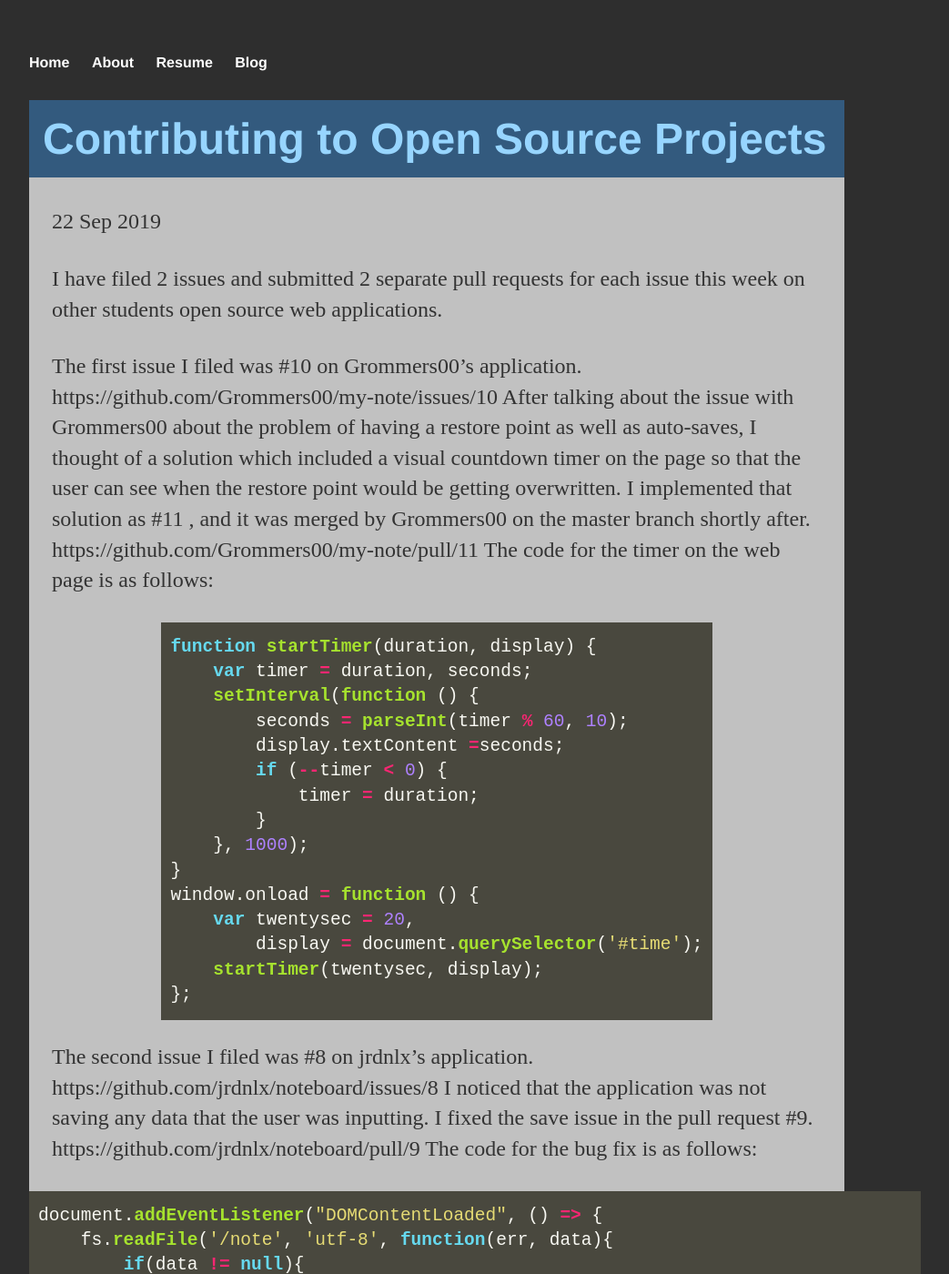
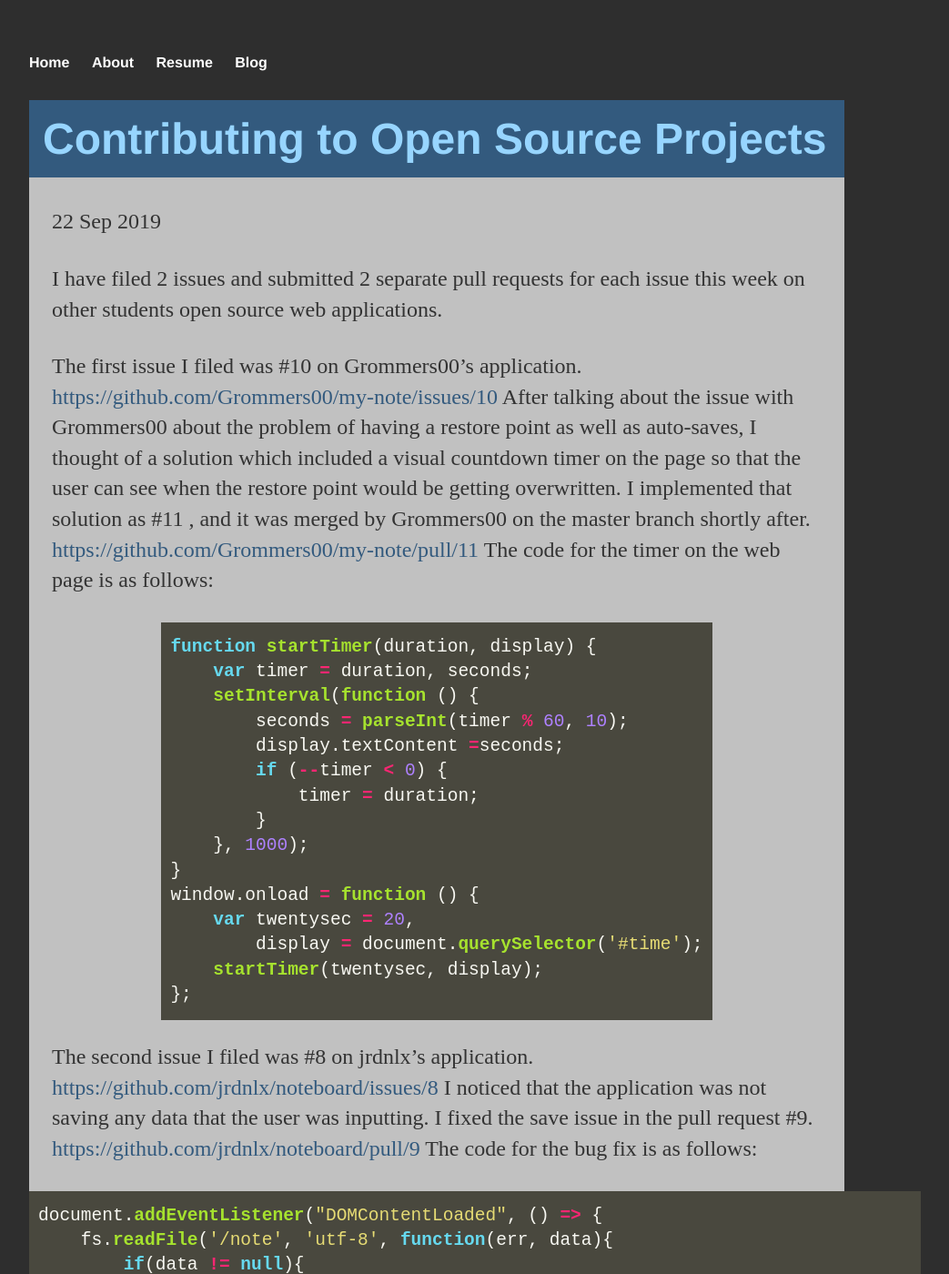
Before and after one commit to smilegodly/smilegodly.github.io, a Jekyll site: the page built from _posts/2019-09-22-contributing-to-open-source-projects.md, in a window 1280 px wide and 1400 px high. Shown: the whole window at 91% size, without its empty margins (160-1203 px from the left). Built offline with Jekyll 4.4.1, drawn with Linux system fonts in a browser that asks for light colours; part of the change alters nothing that is shown.

```diff
--- a/_posts/2019-09-22-contributing-to-open-source-projects.md
+++ b/_posts/2019-09-22-contributing-to-open-source-projects.md
@@ -5,9 +5,9 @@ date: 2019-09-22
 ---
 I have filed 2 issues and submitted 2 separate pull requests for each issue this week on other students open source web applications.
 
-The first issue I filed was #10 on Grommers00’s application. https://github.com/Grommers00/my-note/issues/10
-After talking about the issue with Grommers00 about the problem of having a restore point as well as auto-saves, I thought of a solution which included a visual countdown timer on the page so that the user can see when the restore point would be getting overwritten. I implemented that solution as #11 , and it was merged by Grommers00 on the master branch shortly after.
-https://github.com/Grommers00/my-note/pull/11
+The first issue I filed was #10 on Grommers00’s application. [https://github.com/Grommers00/my-note/issues/10](https://github.com/Grommers00/my-note/issues/10)
+After talking about the issue with Grommers00 about the problem of having a restore point as well as auto-saves, I thought of a solution which included a visual countdown timer on the page so that the user can see when the restore point would be getting overwritten.
+I implemented that solution as #11 , and it was merged by Grommers00 on the master branch shortly after. [https://github.com/Grommers00/my-note/pull/11](https://github.com/Grommers00/my-note/pull/11)
 The code for the timer on the web page is as follows:
 
 
@@ -31,8 +31,9 @@ window.onload = function () {
 
 
 
-The second issue I filed was #8 on jrdnlx’s application. https://github.com/jrdnlx/noteboard/issues/8
-I noticed that the application was not saving any data that the user was inputting. I fixed the save issue in the pull request #9. https://github.com/jrdnlx/noteboard/pull/9
+The second issue I filed was #8 on jrdnlx’s application. [https://github.com/jrdnlx/noteboard/issues/8](https://github.com/jrdnlx/noteboard/issues/8)
+I noticed that the application was not saving any data that the user was inputting.
+I fixed the save issue in the pull request #9. [https://github.com/jrdnlx/noteboard/pull/9](https://github.com/jrdnlx/noteboard/pull/9)
 The code for the bug fix is as follows:
 
 {% highlight js %}
```
